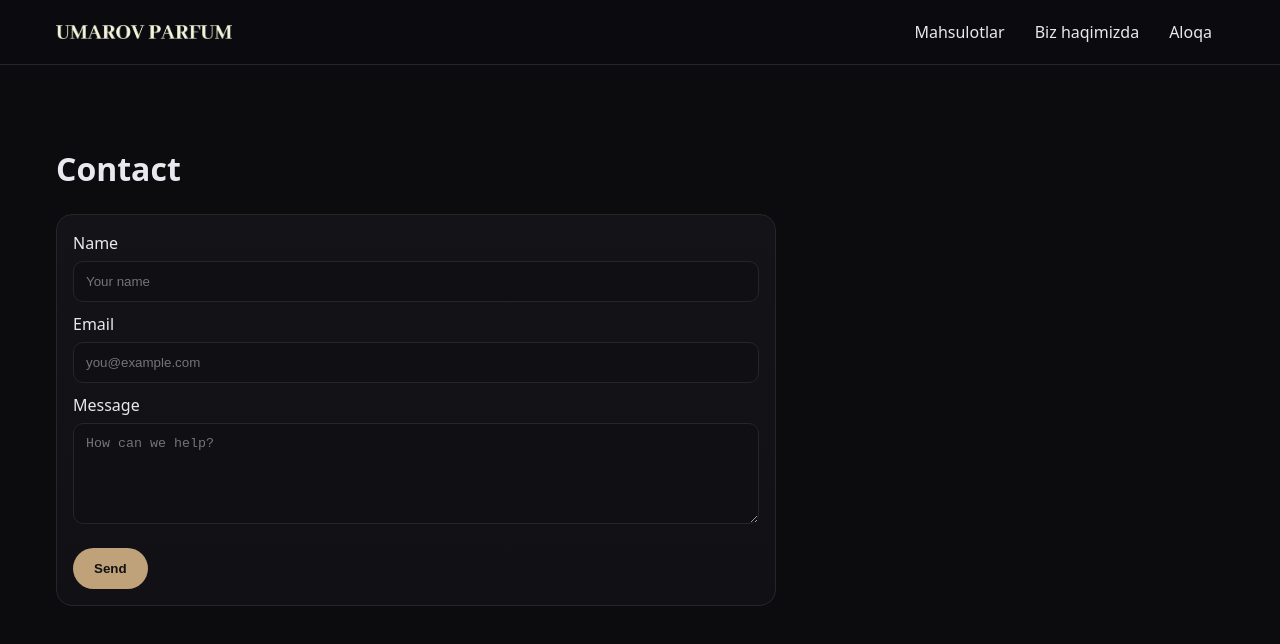
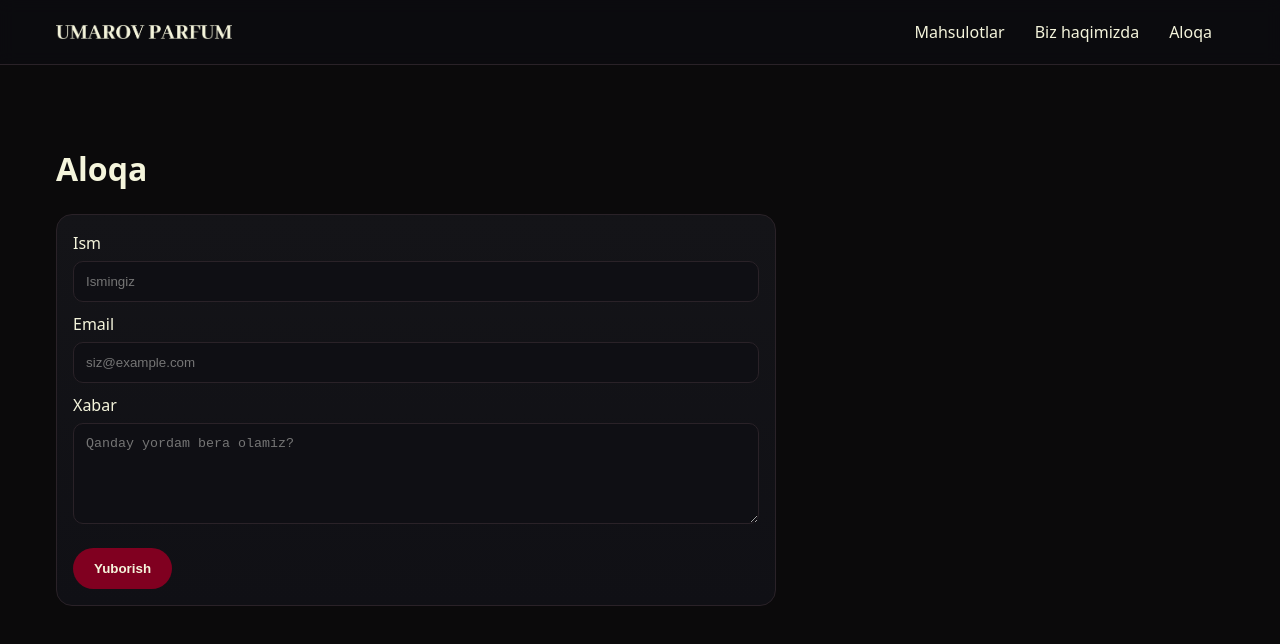
Before and after one commit to umarovcoder/umarovparfum, a React (Vite) app: page /contact in a window 1280 px wide. Shown: the top 644 px of the page. Built offline with nearby package versions, Linux system fonts and the light colour scheme.

Commit message:
fixed little bugs

```diff
--- a/src/components/ProductCard.jsx
+++ b/src/components/ProductCard.jsx
@@ -13,7 +13,7 @@ const ProductCard = ({ product }) => {
           <p className="card-text">{product.description}</p>
           <div className="card-actions">
             <span className="price">${product.price}</span>
-            <button className="btn" type="button">Ko'rish</button>
+            <button className="btn" type="button">Ko‘rish</button>
           </div>
         </div>
       </Link>
--- a/src/index.css
+++ b/src/index.css
@@ -1,12 +1,14 @@
 /* Global dark theme */
 :root {
-  --bg: #0c0c0f;
-  --surface: #141418;
-  --muted: #8b8b94;
-  --text: #e8e8ee;
-  --primary: #c0a27a; /* opulent gold */
-  --primary-strong: #d4b98e;
-  --border: #25252b;
+  --bg: #0b0a0b;
+  --surface: #141016;
+  --muted: #9b8f96;
+  --text: #F5F5DC; /* accent */
+  --primary: #800020; /* brand burgundy */
+  --primary-strong: #9a0a2a;
+  --primary-soft: rgba(128, 0, 32, 0.28);
+  --accent: #F5F5DC; /* beige */
+  --border: #2a2228;
 }
 
 * {
@@ -41,7 +43,7 @@ img { max-width: 100%; display: block; }
   gap: 10px;
   padding: 12px 20px;
   background: var(--primary);
-  color: #111;
+  color: var(--accent);
   border-radius: 999px;
   border: 1px solid transparent;
   font-weight: 600;
@@ -50,7 +52,7 @@ img { max-width: 100%; display: block; }
 .btn:hover {
   background: var(--primary-strong);
   transform: translateY(-1px);
-  box-shadow: 0 6px 20px rgba(212, 185, 142, 0.25);
+  box-shadow: 0 6px 20px rgba(128, 0, 32, 0.35);
 }
 
 .section {
@@ -69,8 +71,8 @@ img { max-width: 100%; display: block; }
 /* Hero */
 .hero {
   position: relative;
-  background: radial-gradient(1200px 500px at 80% 20%, rgba(192,162,122,0.12), transparent),
-              linear-gradient(180deg, #0c0c0f 0%, #0d0d12 100%);
+  background: radial-gradient(1200px 500px at 80% 20%, rgba(128,0,32,0.20), transparent),
+              linear-gradient(180deg, #0b0a0b 0%, #0e0a10 100%);
 }
 .hero-inner {
   display: grid;
@@ -93,12 +95,13 @@ img { max-width: 100%; display: block; }
   height: 220px;
   transform: translateX(20%) translateY(0%);
   border-radius: 50%;
+  background: radial-gradient(closest-side, rgba(128,0,32,.35), rgba(128,0,32,.18) 55%, transparent 70%);
   filter: blur(12px);
   z-index: 1;
 }
 .orb { position: absolute; border-radius: 50%; filter: blur(18px); opacity: .7; }
-.orb-lg { width: 260px; height: 260px; right: 10%; top: 0; background: rgba(212,185,142,.22); }
-.orb-sm { width: 120px; height: 120px; right: 30%; top: 60px; background: rgba(192,162,122,.28); }
+.orb-lg { width: 260px; height: 260px; right: 10%; top: 0; background: rgba(128,0,32,.28); }
+.orb-sm { width: 120px; height: 120px; right: 30%; top: 60px; background: rgba(128,0,32,.22); }
 
 @media (min-width: 900px) {
   .hero-inner { grid-template-columns: 1.05fr .95fr; }
@@ -106,7 +109,7 @@ img { max-width: 100%; display: block; }
   .hero-art { height: 460px; }
   .hero-perfume { right: 24%; top: 0px; width: 450px; transform: translateX(15%); }
   .hero-flower { width: 480px; top: -40px; right: 8%; }
-  .flower-glow { right: 8%; top: 40px; width: 360px; height: 360px; transform: translateX(18%) translateY(0%); filter: blur(16px); }
+  .flower-glow { right: 8%; top: 40px; width: 360px; height: 360px; transform: translateX(18%) translateY(0%); background: radial-gradient(closest-side, rgba(128,0,32,.35), rgba(128,0,32,.18) 55%, transparent 70%); filter: blur(16px); }
 }
 
 /* Products */
--- a/src/pages/About/About.jsx
+++ b/src/pages/About/About.jsx
@@ -7,25 +7,25 @@ const About = () => {
       <Header/>
       <main className="section">
         <div className="container">
-          <h1 style={{marginTop:0}}>About Umarov Parfum</h1>
-          <p style={{color:'var(--muted)'}}>We craft luxurious fragrances blending timeless tradition with modern artistry.</p>
+          <h1 style={{marginTop:0}}>Umarov Parfum haqida</h1>
+          <p style={{color:'var(--muted)'}}>Biz zamonaviy sanʼat va qadimiy anʼanalarni uygʻunlashtirgan hashamatli atirlar yaratamiz.</p>
           <div className="grid" style={{gridTemplateColumns:'1fr',gap:'16px',marginTop:'24px'}}>
             <div className="card">
               <div className="card-body">
-                <h3 className="card-title">Heritage</h3>
-                <p className="card-text">Rooted in classic perfumery, curated with rare ingredients.</p>
+                <h3 className="card-title">Meros</h3>
+                <p className="card-text">Klassik atirchilik anʼanalariga tayanib, noyob ingredientlar bilan yaratilgan.</p>
               </div>
             </div>
             <div className="card">
               <div className="card-body">
-                <h3 className="card-title">Craft</h3>
-                <p className="card-text">Small-batch blends perfected by master perfumers.</p>
+                <h3 className="card-title">Mahorat</h3>
+                <p className="card-text">Ustoz atirsozlar tomonidan mukammallashtirilgan kichik hajmdagi aralashmalar.</p>
               </div>
             </div>
             <div className="card">
               <div className="card-body">
-                <h3 className="card-title">Sustainability</h3>
-                <p className="card-text">Ethically sourced essences and eco-friendly packaging.</p>
+                <h3 className="card-title">Barqarorlik</h3>
+                <p className="card-text">Etik manbalardan olingan esensiyalar va ekologik toza qadoqlash.</p>
               </div>
             </div>
           </div>
--- a/src/pages/Contact/Contact.jsx
+++ b/src/pages/Contact/Contact.jsx
@@ -14,7 +14,7 @@ const Contact = () => {
   const handleSubmit = async (e) => {
     e.preventDefault()
     if (!form.name || !form.email || !form.message) {
-      setStatus({ loading: false, ok: false, msg: 'Please fill in all fields.' })
+      setStatus({ loading: false, ok: false, msg: 'Iltimos, barcha maydonlarni toʻldiring.' })
       return
     }
     try {
@@ -40,25 +40,25 @@ const Contact = () => {
       <Header/>
       <main className="section">
         <div className="container">
-          <h1 style={{marginTop:0}}>Contact</h1>
+          <h1 style={{marginTop:0}}>Aloqa</h1>
           <div className="grid" style={{gridTemplateColumns:'1fr',gap:'16px',maxWidth:'720px'}}>
             <form className="card" onSubmit={handleSubmit}>
               <div className="card-body">
-                <label>Name<br/>
-                  <input name="name" value={form.name} onChange={handleChange} type="text" placeholder="Your name" className="input"/>
+                <label>Ism<br/>
+                  <input name="name" value={form.name} onChange={handleChange} type="text" placeholder="Ismingiz" className="input"/>
                 </label>
                 <label>Email<br/>
-                  <input name="email" value={form.email} onChange={handleChange} type="email" placeholder="you@example.com" className="input"/>
+                  <input name="email" value={form.email} onChange={handleChange} type="email" placeholder="siz@example.com" className="input"/>
                 </label>
-                <label>Message<br/>
-                  <textarea name="message" value={form.message} onChange={handleChange} rows="5" placeholder="How can we help?" className="input"/>
+                <label>Xabar<br/>
+                  <textarea name="message" value={form.message} onChange={handleChange} rows="5" placeholder="Qanday yordam bera olamiz?" className="input"/>
                 </label>
                 {status.msg && (
                   <div style={{color: status.ok ? 'var(--primary)' : '#ff6b6b'}}>{status.msg}</div>
                 )}
                 <div style={{marginTop:'8px'}}>
                   <button className="btn" type="submit" disabled={status.loading}>
-                    {status.loading ? 'Sending…' : 'Send'}
+                    {status.loading ? 'Yuborilmoqda…' : 'Yuborish'}
                   </button>
                 </div>
               </div>
--- a/src/pages/Home/Home.jsx
+++ b/src/pages/Home/Home.jsx
@@ -13,11 +13,11 @@ const Home = () => {
         <section className="section hero">
           <div className="container hero-inner">
             <div className="hero-copy">
-              <h1 className="hero-title">Opulent Essence</h1>
-              <p className="hero-sub">A curation of luxurious fragrances crafted for timeless allure.</p>
+              <h1 className="hero-title">Eng yaxshi atirlar bir joyda</h1>
+              <p className="hero-sub">Butun O'zbekistonga bepul yetkazib beramiz</p>
               <div className="hero-cta">
-                <a href="#products" className="btn">Shop Collection</a>
-                <a href="#about" className="btn" style={{background:'transparent',color:'var(--text)',border:'1px solid var(--border)'}}>Learn More</a>
+                <a href="#products" className="btn">Katalogdan xarid</a>
+                <a href="#about" className="btn" style={{background:'transparent',color:'var(--text)',border:'1px solid var(--border)'}}>Batafsil</a>
               </div>
             </div>
             <div className="hero-art" aria-hidden="true">
@@ -30,7 +30,7 @@ const Home = () => {
         </section>
         <section id="products" className="section">
           <div className="container">
-            <h2 style={{marginTop:0}}>Featured Collection</h2>
+            <h2 style={{marginTop:0}}>Tanlangan to‘plam</h2>
             <div className="grid products-grid">
               {products.slice(0, 6).map((p) => (
                 <ProductCard key={p.id} product={p} />
@@ -42,11 +42,11 @@ const Home = () => {
           <div className="container footer-inner">
             <div className="footer-brand">Umarov Parfum</div>
             <div className="footer-links">
-              <a href="#about">About</a>
-              <a href="#products">Products</a>
-              <a href="#contact">Contact</a>
+              <a href="#about">Biz haqimizda</a>
+              <a href="#products">Mahsulotlar</a>
+              <a href="#contact">Aloqa</a>
             </div>
-            <div className="footer-copy">© {new Date().getFullYear()} Umarov Parfum. All rights reserved.</div>
+            <div className="footer-copy">© {new Date().getFullYear()} Umarov Parfum. Barcha huquqlar himoyalangan.</div>
           </div>
         </footer>
       </main>
```
